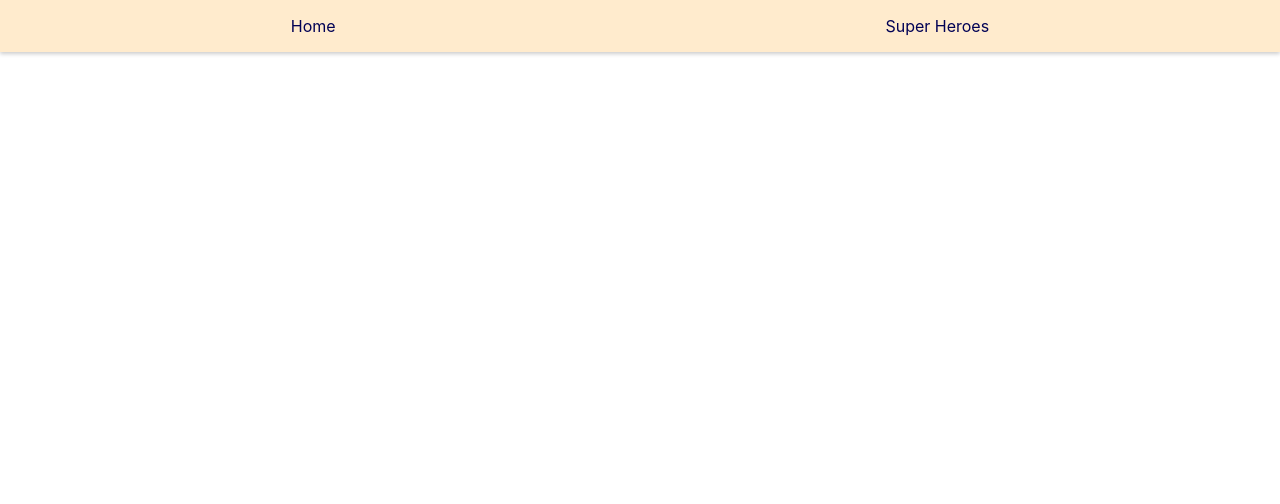
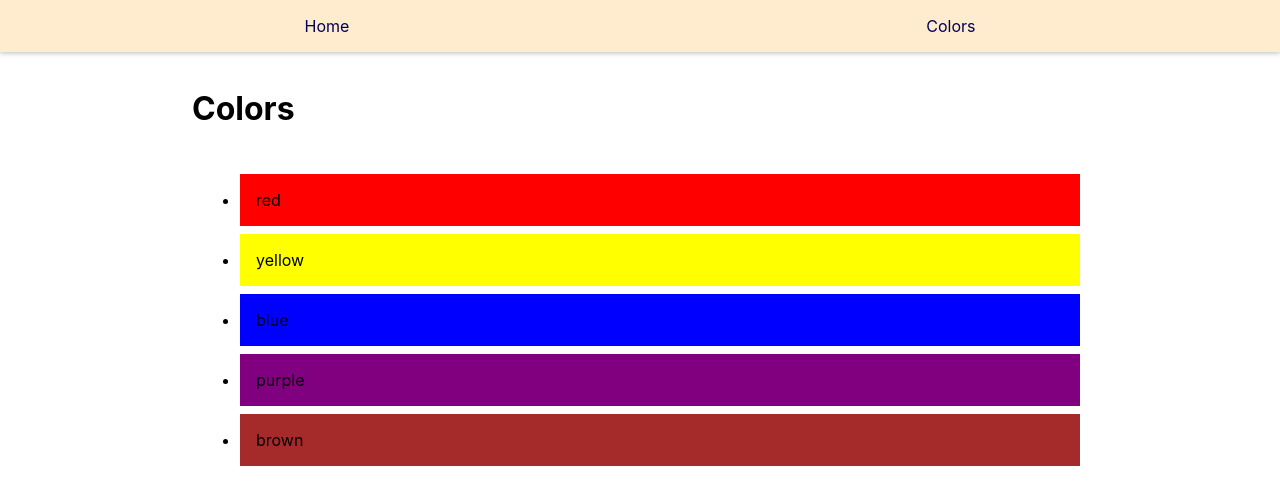
Before and after one commit to Opeyemi-Omotayo/React-query, a React (Create React App) app: page /colors in a window 1280 px wide. Before the commit this address had no page. Shown: the top 504 px of the page. Built offline with nearby package versions, Linux system fonts and the light colour scheme.

Commit message:
feat:useQuery

```diff
--- a/db.json
+++ b/db.json
@@ -1,19 +1,36 @@
 {
-    "superheroes": [
+    "colors": [
         {
           "id": 1,
-        "name": "Batman",
-        "alterEgo": "Bruce Wayne"
+          "label": "red"
         },
         {
           "id": 2,
-        "name": "Superman",
-        "alterEgo": "Clark Kent"
+          "label": "blue"
         },
         {
           "id": 3,
-        "name": "Wonder Woman",
-        "alterEgo": "Princess Diana"
+          "label": "green"
+        },
+        {
+          "id": 4,
+          "label": "yellow"
+        },
+        {
+          "id": 5,
+          "label": "black"
+        },
+        {
+          "id": 6,
+          "label": "white"
+        },
+        {
+          "id": 7,
+          "label": "orange"
+        },
+        {
+          "id": 8,
+          "label": "purple"
         }
       ]
 }
--- a/package.json
+++ b/package.json
@@ -4,6 +4,7 @@
   "private": true,
   "dependencies": {
     "@tanstack/react-query": "^4.35.3",
+    "@tanstack/react-query-devtools": "^4.35.3",
     "@testing-library/jest-dom": "^5.17.0",
     "@testing-library/react": "^13.4.0",
     "@testing-library/user-event": "^13.5.0",
--- a/src/App.css
+++ b/src/App.css
@@ -1,6 +1,13 @@
 .App {
   text-align: center;
   margin: 2rem;
+}
+
+.colors{
+  display: flex;
+  flex-direction: column;
+  width: 70%;
+  margin: auto;
 }
 
 .App-logo {
--- a/src/App.js
+++ b/src/App.js
@@ -1,14 +1,11 @@
 import { BrowserRouter as Router, Route, Link, Routes } from "react-router-dom";
-import { QueryClientProvider, QueryClient } from "@tanstack/react-query";
 import Home from "./pages/Home";
-import SuperHero from "./pages/SuperHero";
 import "./App.css";
+import Colors from "./pages/Colors";
 
-const queryClient = new QueryClient();
 
 function App() {
   return (
-    <QueryClientProvider client={queryClient}>
       <Router>
         <div>
           <nav>
@@ -17,17 +14,16 @@ function App() {
                 <Link to="/">Home</Link>
               </li>
               <li>
-                <Link to="/super-heroes">Super Heroes</Link>
+                <Link to="/colors">Colors</Link>
               </li>
             </ul>
           </nav>
           <Routes>
             <Route path="/" element={<Home />} />
-            <Route path="/super-heroes" element={<SuperHero />} />
+            <Route path="/colors" element={<Colors />} />
           </Routes>
         </div>
       </Router>
-    </QueryClientProvider>
   );
 }
 
--- a/src/index.js
+++ b/src/index.js
@@ -3,11 +3,18 @@ import ReactDOM from 'react-dom/client';
 import './index.css';
 import App from './App';
 import reportWebVitals from './reportWebVitals';
+import { QueryClientProvider, QueryClient } from "@tanstack/react-query";
+
+
+const queryClient = new QueryClient();
+
 
 const root = ReactDOM.createRoot(document.getElementById('root'));
 root.render(
   <React.StrictMode>
-    <App />
+     <QueryClientProvider client={queryClient}>
+     <App />
+     </QueryClientProvider>
   </React.StrictMode>
 );
 
--- /dev/null
+++ b/src/pages/Colors.js
@@ -0,0 +1,37 @@
+import React from 'react';
+import { useQuery } from '@tanstack/react-query';
+
+const COLORS = [
+    {id:1, label: "red"},
+    {id:2, label: "yellow"},
+    {id:3, label: "blue"},
+    {id:4, label: "purple"},
+    {id:5, label: "brown"}
+]
+
+const Colors = () => {
+ const colorsQuery = useQuery({
+        queryKey:["colors"],
+        queryFn: () => wait(1000).then(() => [...COLORS])
+    })
+
+    if(colorsQuery.isLoading) return <h1>Loading...</h1>
+    if(colorsQuery.isError) return <h1>{JSON.stringify(colorsQuery.error)}</h1>
+
+  return (
+    <div className='colors'>
+      <h1>Colors</h1>
+      <ul>
+        {colorsQuery.data.map(color => (
+            <li key={color.id} style={{ backgroundColor: color.label,padding:"1rem", margin:"0.5rem" }}>{color.label}</li>
+        ))}
+      </ul>
+    </div>
+  )
+}
+
+const wait = (duration) => {
+    return new Promise(resolve => setTimeout(resolve, duration));
+}
+
+export default Colors;
--- a/src/pages/SuperHero.js
+++ /dev/null
@@ -1,11 +0,0 @@
-import React from 'react'
-
-const SuperHero = () => {
-  return (
-    <div>
-
-    </div>
-  )
-}
-
-export default SuperHero;
```
Also changed, not shown: 1 other file (tests, documents, lock files or other folders). Lines whose indentation alone changed are shown as unchanged.
